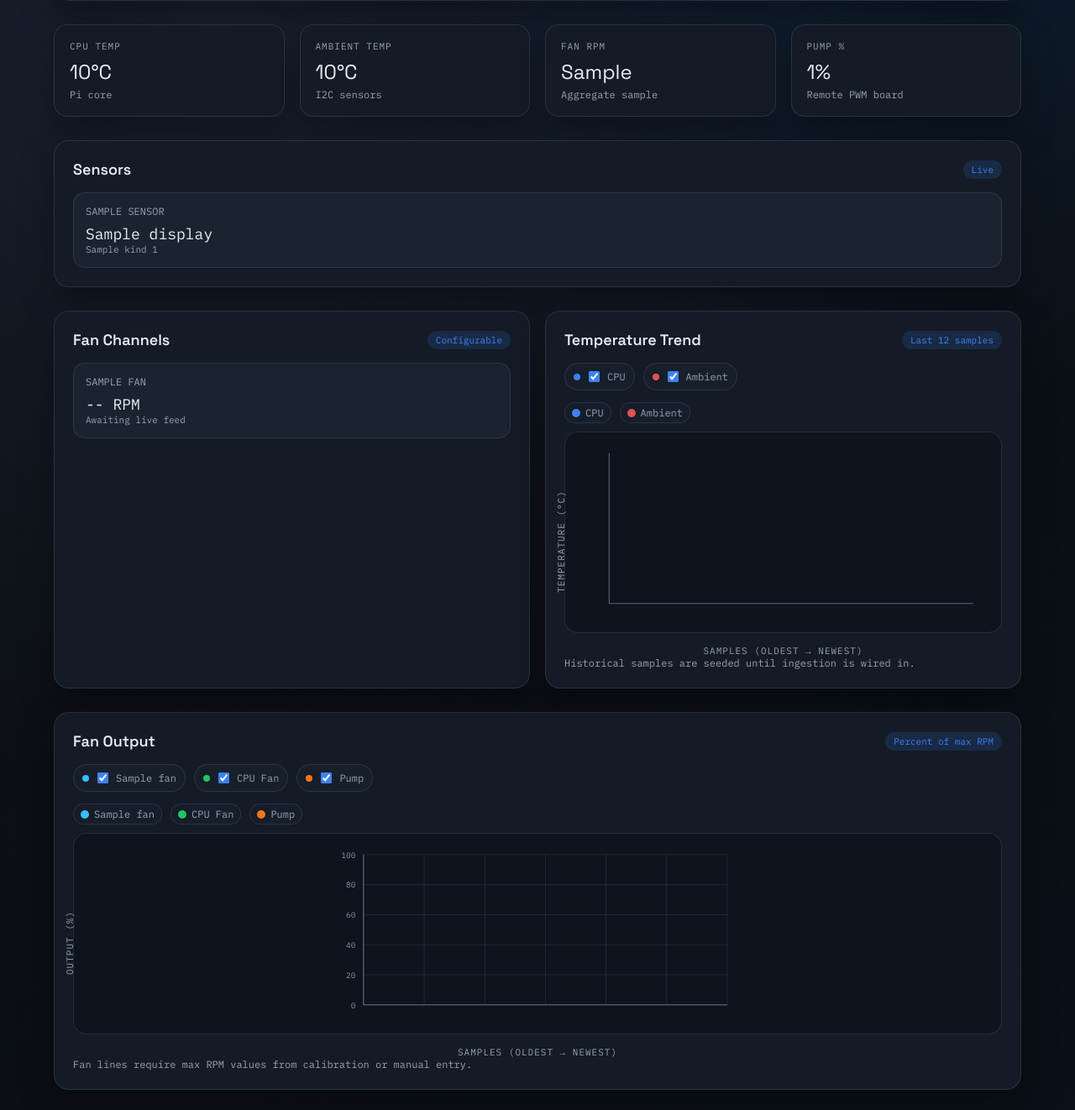
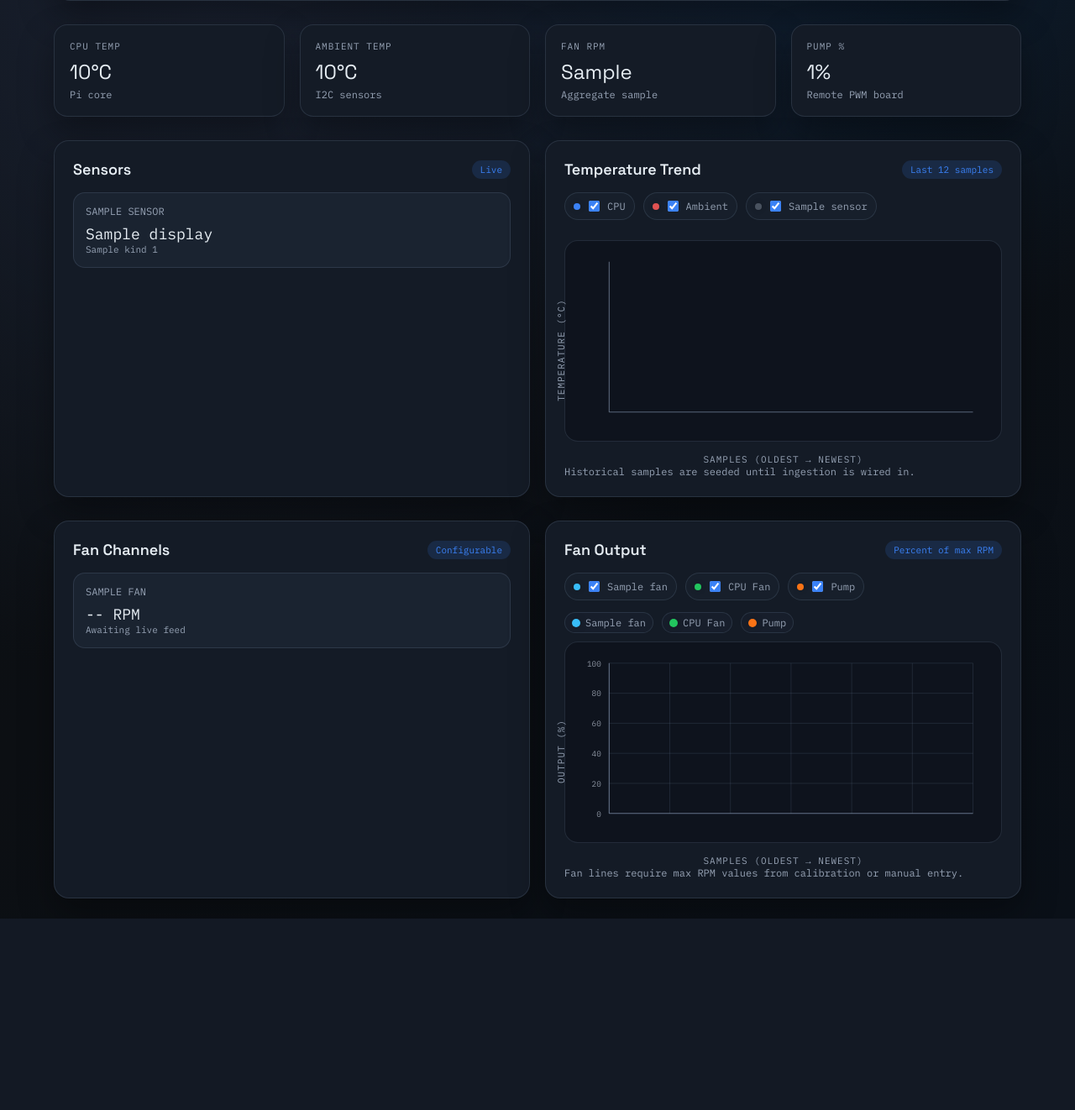
Before and after one commit to warner-family-dev/hydrox, a FastAPI app: template app/templates/dashboard.html in a window 1280 px wide. Shown: the part 293-1615 px from the top of the page at 84% size. After the commit the page ends 1387 px from the top, so only its background shows below. Run offline with FastAPI, Linux system fonts and the light colour scheme; the template is opened without the code that fills it: most values are stand-ins (such as "Sample title", 1, 10 or a date in 2020); data that the repository does not hold is empty; parts of the project's set-up code (start-up, migrations or seed data) failed here and were passed over.

Commit message:
feat: regroup dashboard sensors

```diff
--- a/app/main.py
+++ b/app/main.py
@@ -26,6 +26,7 @@ from app.services.sensors import (
     format_temp,
     latest_sensor_readings,
     list_sensors,
+    recent_sensor_readings,
     seed_sensors_if_empty,
     update_sensor_settings,
 )
@@ -304,6 +305,33 @@ def get_recent_metrics(limit: int = 24):
     return JSONResponse(recent_metrics(limit=limit))
 
 
+@app.get("/api/temperature/recent")
+def get_recent_temperatures(limit: int = 24):
+    metrics_rows = recent_metrics(limit=limit)
+    cpu = [row["cpu_temp"] for row in metrics_rows]
+    ambient = [row["ambient_temp"] for row in metrics_rows]
+    sensor_series = recent_sensor_readings(limit=limit)
+    sensors = list_sensors()
+    sensor_map = {sensor["id"]: sensor for sensor in sensors}
+    series = {
+        "cpu": cpu,
+        "ambient": ambient,
+    }
+    for sensor_id, values in sensor_series.items():
+        series[f"sensor_{sensor_id}"] = values
+    labels = [row.get("created_at", "") for row in metrics_rows]
+    return JSONResponse(
+        {
+            "series": series,
+            "labels": labels,
+            "sensors": [
+                {"id": sensor["id"], "name": sensor["name"]}
+                for sensor in sensors
+                if sensor["id"] in sensor_map
+            ],
+        }
+    )
+
 @app.get("/api/sensors/latest")
 def get_latest_sensors():
     sensors = list_sensors()
--- a/app/services/sensors.py
+++ b/app/services/sensors.py
@@ -80,6 +80,26 @@ def latest_sensor_readings() -> dict[int, float]:
             """
         ).fetchall()
         return {row["sensor_id"]: row["temp_c"] for row in rows}
+
+
+def recent_sensor_readings(limit: int = 24) -> dict[int, list[float]]:
+    with get_connection() as conn:
+        rows = conn.execute(
+            """
+            SELECT sensor_id, temp_c, created_at
+            FROM sensor_readings
+            ORDER BY created_at DESC, id DESC
+            """
+        ).fetchall()
+        grouped: dict[int, list[float]] = {}
+        for row in rows:
+            sensor_id = row["sensor_id"]
+            grouped.setdefault(sensor_id, [])
+            if len(grouped[sensor_id]) < limit:
+                grouped[sensor_id].append(row["temp_c"])
+        for sensor_id, values in grouped.items():
+            grouped[sensor_id] = list(reversed(values))
+        return grouped
 
 
 def insert_sensor_reading(sensor_id: int, temp_c: float) -> None:
--- a/app/static/js/dashboard.js
+++ b/app/static/js/dashboard.js
@@ -1,6 +1,6 @@
 const toggles = document.querySelectorAll('.toggle input');
 const metricEls = document.querySelectorAll('[data-metric]');
-const lineIds = ['cpu-line', 'ambient-line'];
+const tempPalette = ['#38bdf8', '#22c55e', '#f97316', '#a855f7', '#eab308', '#f472b6', '#14b8a6'];
 const grid = document.getElementById('trend-grid');
 const labels = document.getElementById('trend-labels');
 const fanGrid = document.getElementById('fan-grid');
@@ -15,7 +15,7 @@ const fanChart = document.querySelector('[data-chart="fan"]');
 const fanPalette = ['#38bdf8', '#818cf8', '#f472b6', '#22c55e', '#eab308', '#f97316', '#a855f7'];
 const fanTiles = document.querySelectorAll('[data-fan-channel]');
 const sensorTiles = document.querySelectorAll('[data-sensor-id]');
-let latestTempSeries = { cpu: [], ambient: [] };
+let latestTempSeries = [];
 let latestFanSeries = {};
 let latestTempLabels = [];
 
@@ -73,36 +73,63 @@ const refreshMetrics = async () => {
 
 const refreshTrend = async () => {
   try {
-    const response = await fetch('/api/metrics/recent?limit=24', { cache: 'no-store' });
+    const response = await fetch('/api/temperature/recent?limit=24', { cache: 'no-store' });
     if (!response.ok) {
       return;
     }
-    const data = await response.json();
-    if (!Array.isArray(data) || data.length < 2) {
+    const payload = await response.json();
+    const series = payload.series || {};
+    const sensorMeta = payload.sensors || [];
+    const sensorNameMap = new Map(sensorMeta.map((sensor) => [String(sensor.id), sensor.name]));
+    const cpu = series.cpu || [];
+    const ambient = series.ambient || [];
+    const tempSeries = [];
+    if (cpu.length > 1) {
+      tempSeries.push({ key: 'cpu', label: 'CPU', values: cpu, color: 'var(--accent)' });
+    }
+    if (ambient.length > 1) {
+      tempSeries.push({ key: 'ambient', label: 'Ambient', values: ambient, color: 'var(--alert)' });
+    }
+    sensorMeta.forEach((sensor, index) => {
+      const key = `sensor_${sensor.id}`;
+      const values = series[key] || [];
+      if (values.length < 2) {
+        return;
+      }
+      const label = sensorNameMap.get(String(sensor.id)) || `Sensor ${sensor.id}`;
+      const color = tempPalette[index % tempPalette.length];
+      tempSeries.push({ key, label, values, color });
+    });
+    if (!tempSeries.length) {
       return;
     }
-    const cpu = data.map((row) => row.cpu_temp);
-    const ambient = data.map((row) => row.ambient_temp);
-    const allTemps = cpu.concat(ambient);
+    const allTemps = tempSeries.flatMap((item) => item.values);
     const min = Math.min(...allTemps);
     const max = Math.max(...allTemps);
     const padding = Math.max((max - min) * 0.1, 0.5);
     const rangeMin = min - padding;
     const rangeMax = max + padding;
-    const seriesMap = {
-      'cpu-line': cpu,
-      'ambient-line': ambient,
-    };
     drawGrid(rangeMin, rangeMax);
-    lineIds.forEach((id) => {
-      const line = document.getElementById(id);
-      if (!line) {
+    const lines = Array.from(document.querySelectorAll('[data-temp-line]'));
+    lines.forEach((line) => {
+      const key = line.getAttribute('data-temp-line');
+      if (!key) {
         return;
       }
-      line.setAttribute('points', buildPoints(seriesMap[id], rangeMin, rangeMax));
+      const match = tempSeries.find((item) => item.key === key);
+      if (!match) {
+        line.setAttribute('points', '');
+        return;
+      }
+      line.setAttribute('points', buildPoints(match.values, rangeMin, rangeMax));
+      if (match.color) {
+        line.setAttribute('stroke', match.color);
+      }
     });
-    latestTempSeries = { cpu, ambient };
-    latestTempLabels = data.map((row) => row.created_at || '');
+    applyTempPalette(tempSeries);
+    updateTempLegend(tempSeries);
+    latestTempSeries = tempSeries;
+    latestTempLabels = payload.labels || [];
   } catch (error) {
     // Ignore transient fetch failures.
   }
@@ -293,6 +320,38 @@ const applyFanPalette = () => {
   }
 };
 
+const applyTempPalette = (series) => {
+  const cpuToggle = document.querySelector('label input[data-target="cpu-line"]')?.parentElement;
+  if (cpuToggle) {
+    cpuToggle.style.setProperty('--toggle-color', 'var(--accent)');
+  }
+  const ambientToggle = document.querySelector('label input[data-target="ambient-line"]')?.parentElement;
+  if (ambientToggle) {
+    ambientToggle.style.setProperty('--toggle-color', 'var(--alert)');
+  }
+  const sensorColors = new Map(
+    series
+      .filter((item) => item.key.startsWith('sensor_'))
+      .map((item) => [item.key, item.color])
+  );
+  const sensorLabels = Array.from(document.querySelectorAll('label[data-series^="sensor_"]'));
+  sensorLabels.forEach((label) => {
+    const key = label.getAttribute('data-series');
+    const color = key ? sensorColors.get(key) : null;
+    if (color) {
+      label.style.setProperty('--toggle-color', color);
+    }
+  });
+  const tempLines = Array.from(document.querySelectorAll('[data-temp-line^="sensor_"]'));
+  tempLines.forEach((line) => {
+    const key = line.getAttribute('data-temp-line');
+    const color = key ? sensorColors.get(key) : null;
+    if (color) {
+      line.setAttribute('stroke', color);
+    }
+  });
+};
+
 const buildLegend = (container, items) => {
   if (!container) {
     return;
@@ -305,11 +364,17 @@ const buildLegend = (container, items) => {
     .join('');
 };
 
+const updateTempLegend = (series) => {
+  buildLegend(
+    tempLegend,
+    series.map((item) => ({ label: item.label, color: item.color }))
+  );
+};
+
 const updateLegends = () => {
-  buildLegend(tempLegend, [
-    { label: 'CPU', color: 'var(--accent)' },
-    { label: 'Ambient', color: 'var(--alert)' },
-  ]);
+  if (latestTempSeries.length) {
+    updateTempLegend(latestTempSeries);
+  }
 
   if (!fanLegend) {
     return;
@@ -364,6 +429,7 @@ const attachTooltip = (chart, tooltipEl, getSeries, unit) => {
 };
 
 applyFanPalette();
+applyTempPalette([]);
 drawFanGrid();
 updateLegends();
 refreshMetrics();
@@ -374,10 +440,7 @@ refreshSensors();
 attachTooltip(
   tempChart,
   tempTooltip,
-  () => [
-    { label: 'CPU', values: latestTempSeries.cpu || [] },
-    { label: 'Ambient', values: latestTempSeries.ambient || [] },
-  ],
+  () => latestTempSeries,
   '°C'
 );
 attachTooltip(
--- a/app/templates/dashboard.html
+++ b/app/templates/dashboard.html
@@ -35,7 +35,8 @@
   </div>
 </section>
 
-<section class="panel">
+<section class="split">
+  <div class="panel">
     <div class="panel__header">
       <h2>Sensors</h2>
       <span class="panel__tag">Live</span>
@@ -48,6 +49,51 @@
         <div class="fan-tile__sub">{{ sensor.kind }} {{ sensor.source_id }}</div>
       </div>
       {% endfor %}
+    </div>
+  </div>
+  <div class="panel">
+    <div class="panel__header">
+      <h2>Temperature Trend</h2>
+      <span class="panel__tag">Last 12 samples</span>
+    </div>
+    <div class="sparkline__toggles">
+      <label class="toggle">
+        <input type="checkbox" data-target="cpu-line" checked />
+        <span>CPU</span>
+      </label>
+      <label class="toggle">
+        <input type="checkbox" data-target="ambient-line" checked />
+        <span>Ambient</span>
+      </label>
+      {% for sensor in sensors %}
+      <label class="toggle" data-series="sensor_{{ sensor.id }}">
+        <input type="checkbox" data-target="sensor-{{ sensor.id }}-line" checked />
+        <span>{{ sensor.name }}</span>
+      </label>
+      {% endfor %}
+    </div>
+    <div class="legend" data-legend="temperature"></div>
+    <div class="trend">
+      <div class="trend__axis trend__axis--y">Temperature (°C)</div>
+      <div class="trend__axis trend__axis--x">Samples (oldest → newest)</div>
+      <svg viewBox="0 0 520 240" class="trend__chart" data-chart="temperature" aria-hidden="true">
+        <g class="trend__grid" id="trend-grid"></g>
+        <g class="trend__labels" id="trend-labels"></g>
+        <g class="trend__axes">
+          <line x1="40" y1="20" x2="40" y2="210" />
+          <line x1="40" y1="210" x2="500" y2="210" />
+        </g>
+        <g class="trend__lines">
+          <polyline id="cpu-line" data-temp-line="cpu" fill="none" stroke="var(--accent)" stroke-width="2" />
+          <polyline id="ambient-line" data-temp-line="ambient" fill="none" stroke="var(--alert)" stroke-width="2" />
+          {% for sensor in sensors %}
+          <polyline id="sensor-{{ sensor.id }}-line" data-temp-line="sensor_{{ sensor.id }}" fill="none" stroke="var(--accent)" stroke-width="2" />
+          {% endfor %}
+        </g>
+      </svg>
+      <div class="trend__tooltip" data-tooltip="temperature"></div>
+    </div>
+    <div class="sparkline__note">Historical samples are seeded until ingestion is wired in.</div>
   </div>
 </section>
 
@@ -68,43 +114,6 @@
     </div>
   </div>
   <div class="panel">
-    <div class="panel__header">
-      <h2>Temperature Trend</h2>
-      <span class="panel__tag">Last 12 samples</span>
-    </div>
-    <div class="sparkline__toggles">
-      <label class="toggle">
-        <input type="checkbox" data-target="cpu-line" checked />
-        <span>CPU</span>
-      </label>
-      <label class="toggle">
-        <input type="checkbox" data-target="ambient-line" checked />
-        <span>Ambient</span>
-      </label>
-    </div>
-    <div class="legend" data-legend="temperature"></div>
-    <div class="trend">
-      <div class="trend__axis trend__axis--y">Temperature (°C)</div>
-      <div class="trend__axis trend__axis--x">Samples (oldest → newest)</div>
-      <svg viewBox="0 0 520 240" class="trend__chart" data-chart="temperature" aria-hidden="true">
-        <g class="trend__grid" id="trend-grid"></g>
-        <g class="trend__labels" id="trend-labels"></g>
-        <g class="trend__axes">
-          <line x1="40" y1="20" x2="40" y2="210" />
-          <line x1="40" y1="210" x2="500" y2="210" />
-        </g>
-        <g class="trend__lines">
-          <polyline id="cpu-line" fill="none" stroke="var(--accent)" stroke-width="2" />
-          <polyline id="ambient-line" fill="none" stroke="var(--alert)" stroke-width="2" />
-        </g>
-      </svg>
-      <div class="trend__tooltip" data-tooltip="temperature"></div>
-    </div>
-    <div class="sparkline__note">Historical samples are seeded until ingestion is wired in.</div>
-  </div>
-</section>
-
-<section class="panel">
     <div class="panel__header">
       <h2>Fan Output</h2>
       <span class="panel__tag">Percent of max RPM</span>
@@ -147,6 +156,7 @@
       <div class="trend__tooltip" data-tooltip="fan"></div>
     </div>
     <div class="sparkline__note">Fan lines require max RPM values from calibration or manual entry.</div>
+  </div>
 </section>
 <script src="/static/js/dashboard.js"></script>
 {% endblock %}
```
Also changed, not shown: CHANGELOG.md. Lines whose indentation alone changed are shown as unchanged.
